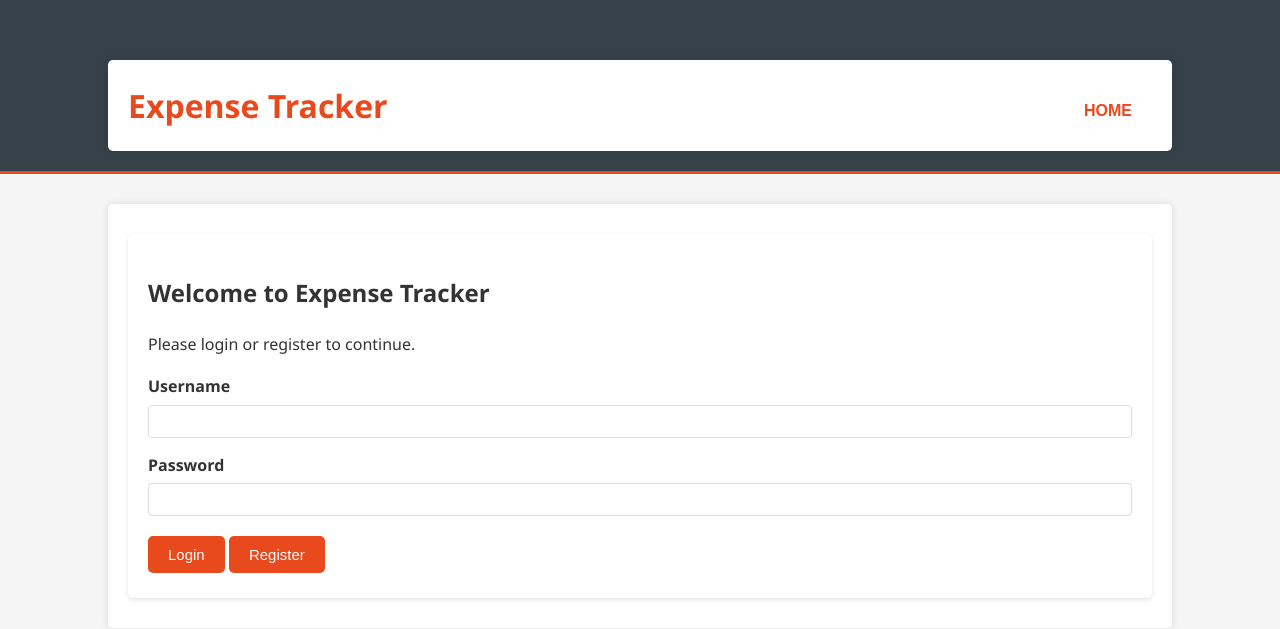
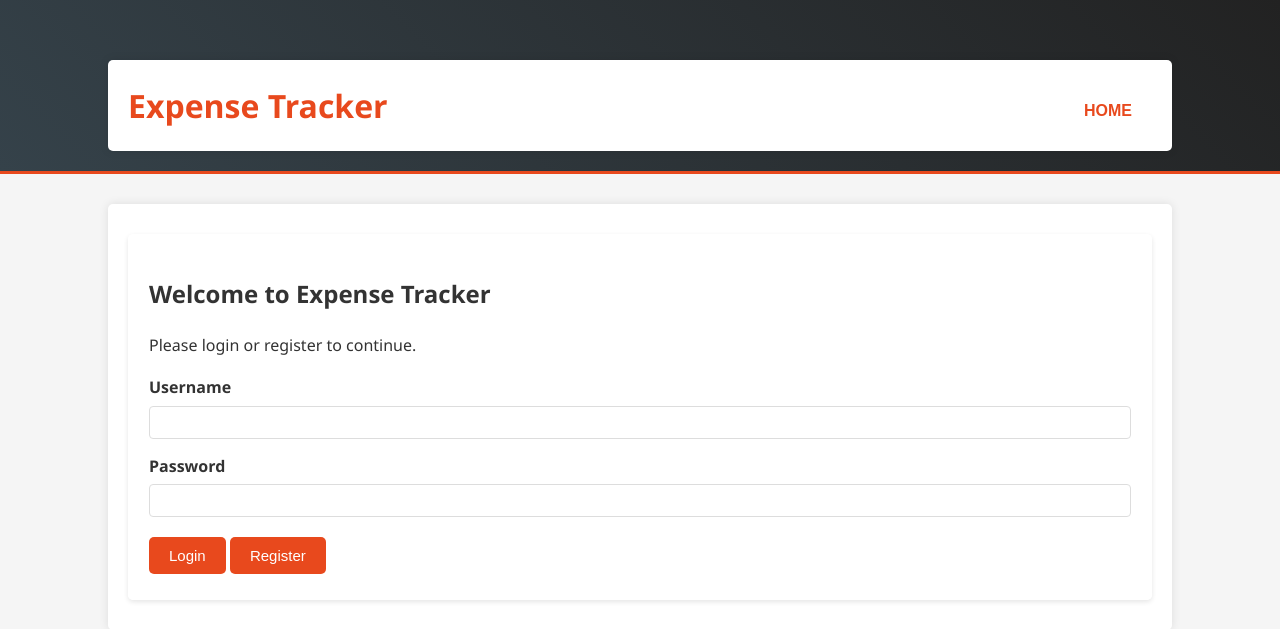
Before and after one commit to jeslipriya/EXPENSE_TRACKER, a Flask app: page / in a window 1280 px wide. Shown: the top 629 px of the page. Run offline with Flask 3, Linux system fonts and the light colour scheme; some libraries are stand-ins or nearby versions.

```diff
--- a/static/css/style.css
+++ b/static/css/style.css
@@ -5,6 +5,14 @@ body {
     padding: 0;
     background-color: #f5f5f5;
     color: #333;
+}
+
+html {
+    scroll-behavior: smooth;
+}
+
+ul, ol {
+    padding-left: 1.2rem;
 }
 
 .container {
@@ -19,7 +27,8 @@ body {
 }
 
 header {
-    background: #35424a;
+    /* background: #35424a; */
+    background: linear-gradient(45deg, #35424a, #222);
     color: #ffffff;
     padding-top: 30px;
     min-height: 70px;
@@ -90,8 +99,10 @@ header a:hover {
 }
 
 .card {
-    background: #fff;
+    background: rgba(255, 255, 255, 0.75);
+    backdrop-filter: blur(10px);
     border-radius: 5px;
+    border: 1px solid rgba(255, 255, 255, 0.3);
     box-shadow: 0 2px 5px rgba(0, 0, 0, 0.1);
     padding: 20px;
     margin: 10px 0;
@@ -280,6 +291,12 @@ header a:hover {
     box-sizing: border-box;
 }
 
+input:focus {
+    outline: none;
+    border-color: #e8491d;
+    box-shadow: 0 0 5px #e8491d44;
+  }
+
 .form-group textarea {
     height: 100px;
     resize: vertical;
@@ -310,6 +327,15 @@ header a:hover {
 .profile-btn:hover {
     background-color: #3a5a8f;
 }
+
+/* scrollbar */
+::-webkit-scrollbar {
+    width: 10px;
+  }
+  ::-webkit-scrollbar-thumb {
+    background: #e8491d;
+    border-radius: 5px;
+  }
 
 /* responsive */
 
```
